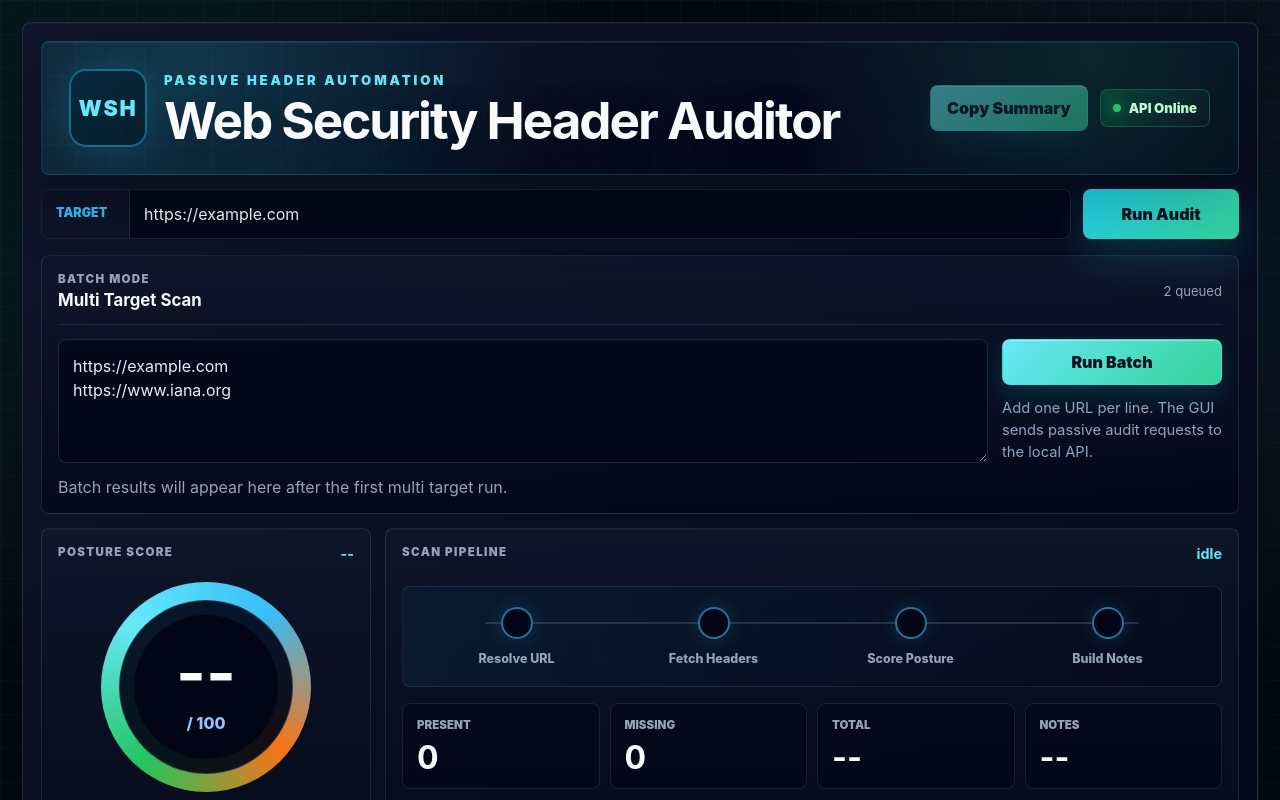
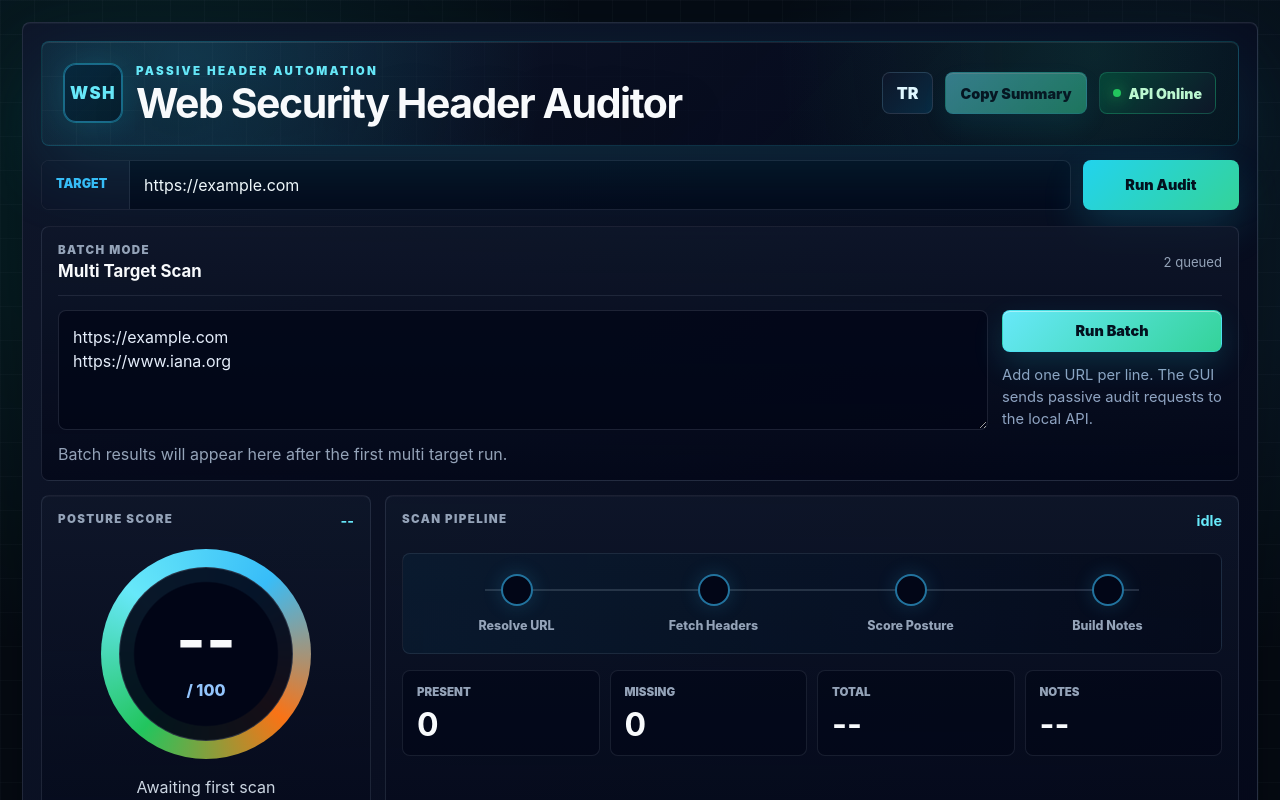
Before and after one commit to Bor-Code/Web-Security-Header-Auditor, a React (Vite) app in the folder frontend/: page / in a window 1280 px wide. Shown: the top 800 px of the page. Built offline with nearby package versions, Linux system fonts and the light colour scheme.

Commit message:
style: polish GUI header and actions

```diff
--- a/frontend/src/App.css
+++ b/frontend/src/App.css
@@ -1056,3 +1056,182 @@
     font-size: 2.35rem;
   }
 }
+
+.console-topbar {
+  min-height: 104px;
+  padding: 22px;
+  animation: panelGlow 5s ease-in-out infinite alternate;
+}
+
+.brand-mark {
+  width: 58px;
+  height: 58px;
+  border-radius: 12px;
+  font-size: 1.05rem;
+}
+
+.brand-block {
+  gap: 14px;
+}
+
+.brand-block p {
+  margin-bottom: 6px;
+  font-size: 0.72rem;
+  letter-spacing: 0.2em;
+}
+
+.brand-block h1 {
+  font-size: clamp(1.9rem, 3.2vw, 3.2rem);
+  letter-spacing: -0.035em;
+}
+
+.summary-copy-button,
+.language-toggle,
+.batch-actions button,
+.command-strip button {
+  min-height: 42px;
+  border-radius: 8px;
+  padding: 9px 14px;
+  font-size: 0.9rem;
+}
+
+.batch-actions button {
+  width: 100%;
+}
+
+.language-toggle {
+  border: 1px solid rgba(148, 163, 184, 0.2);
+  color: #dff7ff;
+  background:
+    linear-gradient(135deg, rgba(15, 23, 42, 0.92), rgba(8, 47, 73, 0.82));
+  font: inherit;
+  font-weight: 950;
+  cursor: pointer;
+}
+
+.runtime-status {
+  min-height: 42px;
+  padding: 9px 13px;
+  font-size: 0.88rem;
+}
+
+.console-frame,
+.batch-console,
+.score-module,
+.scan-module,
+.headers-board,
+.triage-board,
+.history-board {
+  animation: softRise 420ms ease both;
+}
+
+.batch-result,
+.control-card,
+.history-item {
+  animation: rowReveal 280ms ease both;
+}
+
+.scan-lane.is-running .lane-track span {
+  animation: pulseNode 900ms ease-in-out infinite alternate;
+}
+
+.console-shell::before {
+  animation: driftGrid 18s linear infinite;
+}
+
+.summary-copy-button,
+.batch-actions button,
+.command-strip button {
+  position: relative;
+  overflow: hidden;
+}
+
+.summary-copy-button::after,
+.batch-actions button::after,
+.command-strip button::after {
+  content: "";
+  position: absolute;
+  inset: 0;
+  transform: translateX(-120%);
+  background:
+    linear-gradient(90deg, transparent, rgba(255, 255, 255, 0.28), transparent);
+  transition: transform 460ms ease;
+}
+
+.summary-copy-button:hover::after,
+.batch-actions button:hover::after,
+.command-strip button:hover::after {
+  transform: translateX(120%);
+}
+
+@keyframes panelGlow {
+  from {
+    box-shadow:
+      inset 0 1px 0 rgba(255, 255, 255, 0.06),
+      0 20px 60px rgba(0, 0, 0, 0.22);
+  }
+
+  to {
+    box-shadow:
+      inset 0 1px 0 rgba(255, 255, 255, 0.08),
+      0 24px 76px rgba(34, 211, 238, 0.13);
+  }
+}
+
+@keyframes softRise {
+  from {
+    opacity: 0;
+    transform: translateY(8px);
+  }
+
+  to {
+    opacity: 1;
+    transform: translateY(0);
+  }
+}
+
+@keyframes rowReveal {
+  from {
+    opacity: 0;
+    transform: translateY(5px);
+  }
+
+  to {
+    opacity: 1;
+    transform: translateY(0);
+  }
+}
+
+@keyframes pulseNode {
+  from {
+    box-shadow: 0 0 0 rgba(34, 211, 238, 0);
+  }
+
+  to {
+    box-shadow: 0 0 22px rgba(34, 211, 238, 0.45);
+  }
+}
+
+@keyframes driftGrid {
+  from {
+    transform: translate3d(0, 0, 0);
+  }
+
+  to {
+    transform: translate3d(32px, 32px, 0);
+  }
+}
+
+@media (max-width: 860px) {
+  .console-topbar {
+    min-height: auto;
+  }
+
+  .brand-block h1 {
+    font-size: 2rem;
+  }
+
+  .topbar-actions {
+    gap: 8px;
+  }
+}
--- a/frontend/src/App.tsx
+++ b/frontend/src/App.tsx
@@ -1,4 +1,5 @@
 import { useEffect, useMemo, useState } from 'react'
+import { useTranslation } from 'react-i18next'
 import './App.css'
 
 type HeaderFinding = {
@@ -27,6 +28,8 @@ type AuditResponse = {
 const API_BASE_URL = 'http://127.0.0.1:8000'
 
 function App() {
+  const { t, i18n } = useTranslation()
+
   const [url, setUrl] = useState('https://example.com')
   const [result, setResult] = useState<AuditResponse | null>(null)
   const [isLoading, setIsLoading] = useState(false)
@@ -39,6 +42,10 @@ function App() {
   const [batchResults, setBatchResults] = useState<AuditResponse[]>([])
   const [isBatchLoading, setIsBatchLoading] = useState(false)
   const [batchProgress, setBatchProgress] = useState(0)
+
+  function toggleLanguage() {
+    void i18n.changeLanguage(i18n.language === 'en' ? 'tr' : 'en')
+  }
 
   async function auditTarget(targetUrl: string) {
     const response = await fetch(`${API_BASE_URL}/audit`, {
@@ -220,23 +227,11 @@ async function copyAuditSummary() {
     return () => window.clearTimeout(timeoutId)
   }, [copyMessage])
 
-  useEffect(() => {
-    if (!copyMessage) {
-      return
-    }
-
-    const timeoutId = window.setTimeout(() => {
-      setCopyMessage('')
-    }, 2200)
-
-    return () => window.clearTimeout(timeoutId)
-  }, [copyMessage])
-
   const totalHeaders = presentHeaders + missingHeaders
 
   const postureLabel = result
     ? `${result.priority} / Grade ${result.grade}`
-    : 'Awaiting first scan'
+    : t('app.awaiting')
 
   return (
     <main className="console-shell">
@@ -245,30 +240,34 @@ async function copyAuditSummary() {
           <div className="brand-block">
             <span className="brand-mark">WSH</span>
             <div>
-              <p>Passive Header Automation</p>
-              <h1>Web Security Header Auditor</h1>
+              <p>{t('app.eyebrow')}</p>
+              <h1>{t('app.title')}</h1>
             </div>
           </div>
 
           <div className="topbar-actions">
+            <button className="language-toggle" onClick={toggleLanguage}>
+              {i18n.language === 'en' ? 'TR' : 'EN'}
+            </button>
+
             <button
               className="summary-copy-button"
               onClick={copyAuditSummary}
               disabled={!result}
             >
-              Copy Summary
+              {t('app.copySummary')}
             </button>
 
             <div className="runtime-status">
               <span className="pulse-dot" />
-              API Online
+              {t('app.api')}
             </div>
           </div>
         </header>
 
         <section className="command-strip">
           <div className="command-input">
-            <span>target</span>
+            <span>{t('app.target')}</span>
             <input
               value={url}
               onChange={(event) => setUrl(event.target.value)}
@@ -278,20 +277,20 @@ async function copyAuditSummary() {
           </div>
 
           <button onClick={runAudit} disabled={isLoading || isBatchLoading}>
-            {isLoading ? 'Scanning' : 'Run Audit'}
+            {isLoading ? t('app.scanning') : t('app.runAudit')}
           </button>
         </section>
 
         <section className="batch-console">
           <div className="board-heading">
             <div>
-              <p>Batch Mode</p>
-              <h2>Multi Target Scan</h2>
+              <p>{t('app.batchMode')}</p>
+              <h2>{t('app.batchTitle')}</h2>
             </div>
             <span>
               {isBatchLoading
-                ? `${batchProgress} / ${batchTargets.length} complete`
-                : `${batchTargets.length} queued`}
+                ? `${batchProgress} / ${batchTargets.length} ${t('app.complete')}`
+                : `${batchTargets.length} ${t('app.queued')}`}
             </span>
           </div>
 
@@ -305,12 +304,9 @@ async function copyAuditSummary() {
 
             <div className="batch-actions">
               <button onClick={runBatchAudit} disabled={isLoading || isBatchLoading}>
-                {isBatchLoading ? 'Batch Running' : 'Run Batch'}
+                {isBatchLoading ? t('app.batchRunning') : t('app.runBatch')}
               </button>
-              <p>
-                Add one URL per line. The GUI sends passive audit requests to the
-                local API.
-              </p>
+              <p>{t('app.batchHelp')}</p>
             </div>
           </div>
 
@@ -318,19 +314,19 @@ async function copyAuditSummary() {
             <>
               <div className="batch-summary">
                 <article>
-                  <span>Completed</span>
+                  <span>{t('app.completed')}</span>
                   <strong>{batchResults.length}</strong>
                 </article>
                 <article>
-                  <span>Average Score</span>
+                  <span>{t('app.averageScore')}</span>
                   <strong>{batchAverageScore}</strong>
                 </article>
                 <article>
-                  <span>Lowest Score</span>
+                  <span>{t('app.lowestScore')}</span>
                   <strong>{batchLowestScore}</strong>
                 </article>
                 <article>
-                  <span>High Priority</span>
+                  <span>{t('app.highPriority')}</span>
                   <strong>{batchHighPriorityCount}</strong>
                 </article>
               </div>
@@ -338,7 +334,7 @@ async function copyAuditSummary() {
               {batchWeakestResult ? (
                 <div className="weakest-target">
                   <div>
-                    <span>Weakest Target</span>
+                    <span>{t('app.weakestTarget')}</span>
                     <strong>{batchWeakestResult.final_url}</strong>
                   </div>
                   <b>{batchWeakestResult.score}</b>
@@ -364,9 +360,7 @@ async function copyAuditSummary() {
               </div>
             </>
           ) : (
-            <p className="empty-copy">
-              Batch results will appear here after the first multi target run.
-            </p>
+            <p className="empty-copy">{t('app.batchEmpty')}</p>
           )}
         </section>
 
@@ -376,7 +370,7 @@ async function copyAuditSummary() {
         <section className="mission-grid">
           <aside className="score-module">
             <div className="module-heading">
-              <span>posture score</span>
+              <span>{t('app.postureScore')}</span>
               <strong>{result ? result.grade : '--'}</strong>
             </div>
 
@@ -403,8 +397,8 @@ async function copyAuditSummary() {
 
           <section className="scan-module">
             <div className="module-heading">
-              <span>scan pipeline</span>
-              <strong>{result ? result.final_url : 'idle'}</strong>
+              <span>{t('app.scanPipeline')}</span>
+              <strong>{result ? result.final_url : t('app.idle')}</strong>
             </div>
 
             <div
@@ -419,28 +413,28 @@ async function copyAuditSummary() {
                 <span />
               </div>
               <div className="lane-labels">
-                <span>Resolve URL</span>
-                <span>Fetch Headers</span>
-                <span>Score Posture</span>
-                <span>Build Notes</span>
+                <span>{t('app.resolveUrl')}</span>
+                <span>{t('app.fetchHeaders')}</span>
+                <span>{t('app.scorePosture')}</span>
+                <span>{t('app.buildNotes')}</span>
               </div>
             </div>
 
             <div className="control-grid">
               <article>
-                <span>Present</span>
+                <span>{t('app.present')}</span>
                 <strong>{presentHeaders}</strong>
               </article>
               <article>
-                <span>Missing</span>
+                <span>{t('app.missing')}</span>
                 <strong>{missingHeaders}</strong>
               </article>
               <article>
-                <span>Total</span>
+                <span>{t('app.total')}</span>
                 <strong>{totalHeaders || '--'}</strong>
               </article>
               <article>
-                <span>Notes</span>
+                <span>{t('app.notes')}</span>
                 <strong>{result ? result.review_notes_count : '--'}</strong>
               </article>
             </div>
@@ -450,10 +444,12 @@ async function copyAuditSummary() {
         <section className="history-board">
           <div className="board-heading">
             <div>
-              <p>Recent Runs</p>
-              <h2>Scan History</h2>
+              <p>{t('app.recentRuns')}</p>
+              <h2>{t('app.scanHistory')}</h2>
             </div>
-            <span>{scanHistory.length} stored locally</span>
+            <span>
+              {scanHistory.length} {t('app.storedLocally')}
+            </span>
           </div>
 
           {scanHistory.length > 0 ? (
@@ -473,9 +469,7 @@ async function copyAuditSummary() {
               ))}
             </div>
           ) : (
-            <p className="empty-copy">
-              Completed scans will be listed here during this session.
-            </p>
+            <p className="empty-copy">{t('app.historyEmpty')}</p>
           )}
         </section>
 
@@ -483,10 +477,14 @@ async function copyAuditSummary() {
           <div className="headers-board">
             <div className="board-heading">
               <div>
-                <p>Security Controls</p>
-                <h2>Header Matrix</h2>
+                <p>{t('app.securityControls')}</p>
+                <h2>{t('app.headerMatrix')}</h2>
               </div>
-              <span>{result ? `${totalHeaders} controls checked` : 'No scan data'}</span>
+              <span>
+                {result
+                  ? `${totalHeaders} ${t('app.controlsChecked')}`
+                  : t('app.noScanData')}
+              </span>
             </div>
 
             <div className="header-matrix">
@@ -497,7 +495,9 @@ async function copyAuditSummary() {
                     key={finding.header}
                   >
                     <div className="control-card-top">
-                      <span>{finding.present ? 'active' : 'missing'}</span>
+                      <span>
+                        {finding.present ? t('app.present') : t('app.missing')}
+                      </span>
                       <strong>{finding.points} pts</strong>
                     </div>
                     <h3>{finding.header}</h3>
@@ -505,9 +505,7 @@ async function copyAuditSummary() {
                   </article>
                 ))
               ) : (
-                <div className="matrix-empty">
-                  Enter a target and run an audit to populate the control matrix.
-                </div>
+                <div className="matrix-empty">{t('app.matrixEmpty')}</div>
               )}
             </div>
           </div>
@@ -515,10 +513,14 @@ async function copyAuditSummary() {
           <aside className="triage-board">
             <div className="board-heading">
               <div>
-                <p>Review Queue</p>
-                <h2>Analyst Notes</h2>
+                <p>{t('app.reviewQueue')}</p>
+                <h2>{t('app.analystNotes')}</h2>
               </div>
-              <span>{result ? `${result.review_notes_count} items` : 'idle'}</span>
+              <span>
+                {result
+                  ? `${result.review_notes_count} ${t('app.items')}`
+                  : t('app.idle')}
+              </span>
             </div>
 
             {result ? (
@@ -531,9 +533,7 @@ async function copyAuditSummary() {
                 ))}
               </ol>
             ) : (
-              <p className="empty-copy">
-                Findings and remediation notes will appear here after the scan.
-              </p>
+              <p className="empty-copy">{t('app.notesEmpty')}</p>
             )}
           </aside>
         </section>
```
Lines whose indentation alone changed are shown as unchanged.
